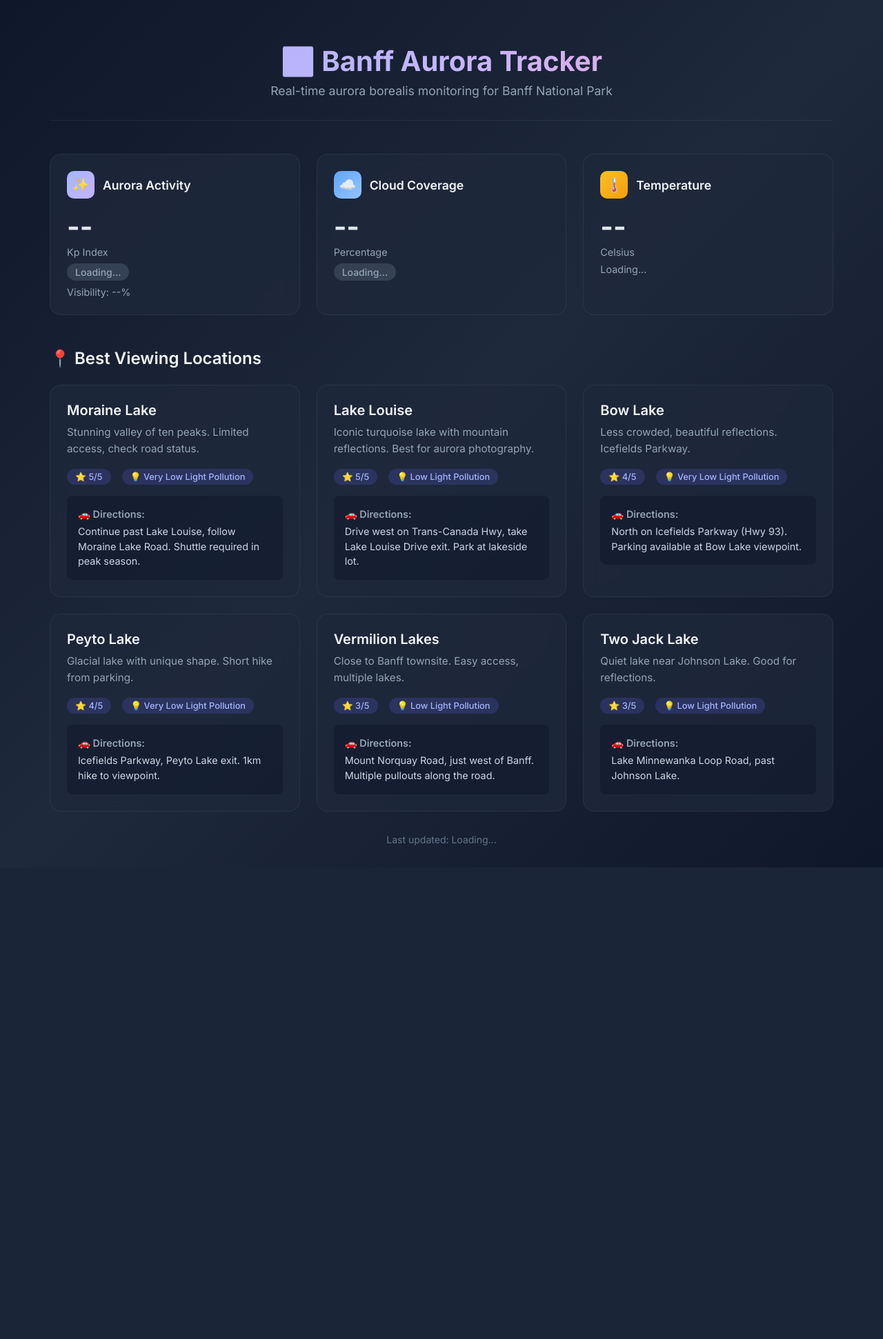
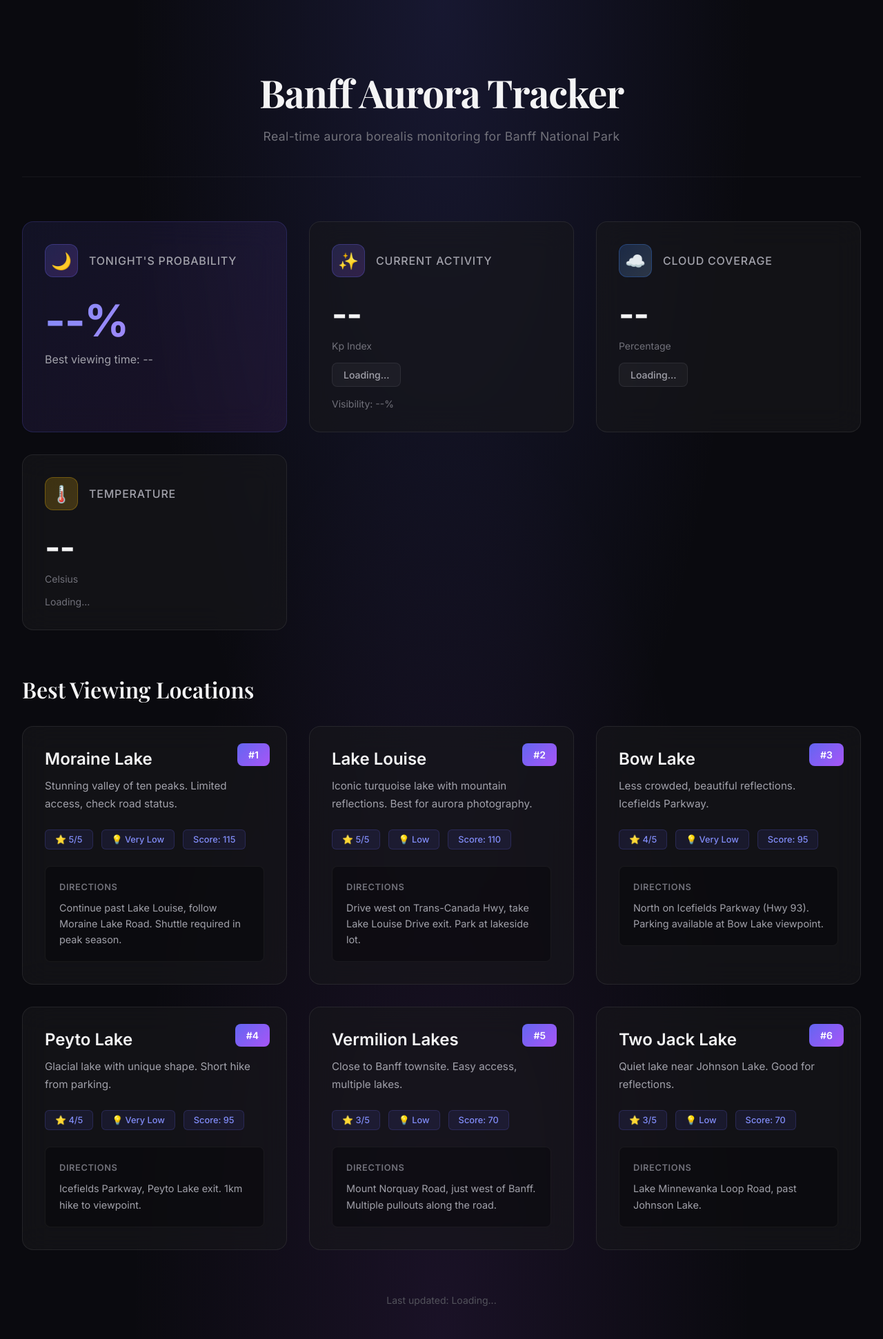
Before and after one commit to mindblowingboys123-coder/Aurora_Tracker_Banff, a Flask app: page / in a window 1280 px wide. Shown: the whole page at 69% size. Before the commit the page ends 1258 px from the top, so only its background shows below. Run offline with Flask 3, Linux system fonts and the light colour scheme; some libraries are stand-ins or nearby versions.

Commit message:
Refactor index.html for improved styling and layout
Updated styles and structure for improved layout and aesthetics. Changed font, background colors, and card designs for better visual appeal.

```diff
--- a/templates/index.html
+++ b/templates/index.html
@@ -5,7 +5,7 @@
     <meta name="viewport" content="width=device-width, initial-scale=1.0">
     <title>Banff Aurora Tracker</title>
     <script src="https://cdn.socket.io/4.5.4/socket.io.min.js"></script>
-    <link href="https://fonts.googleapis.com/css2?family=Inter:wght@300;400;500;600;700&display=swap" rel="stylesheet">
+    <link href="https://fonts.googleapis.com/css2?family=Inter:wght@300;400;500;600;700&family=Playfair+Display:wght@600;700&display=swap" rel="stylesheet">
     <style>
         * {
             margin: 0;
@@ -15,219 +15,290 @@
 
         body {
             font-family: 'Inter', sans-serif;
-            background: linear-gradient(135deg, #0f172a 0%, #1e293b 50%, #0f172a 100%);
-            color: #e2e8f0;
+            background: #0a0a0f;
+            color: #e4e4e7;
             min-height: 100vh;
+            background-image:
+                radial-gradient(ellipse at top, rgba(99, 102, 241, 0.15) 0%, transparent 50%),
+                radial-gradient(ellipse at bottom, rgba(168, 85, 247, 0.1) 0%, transparent 50%);
         }
 
         .container {
-            max-width: 1200px;
+            max-width: 1400px;
             margin: 0 auto;
-            padding: 2rem;
+            padding: 3rem 2rem;
         }
 
         header {
             text-align: center;
-            margin-bottom: 3rem;
-            padding: 2rem 0;
-            border-bottom: 1px solid rgba(148, 163, 184, 0.1);
+            margin-bottom: 4rem;
+            padding: 3rem 0;
+            border-bottom: 1px solid rgba(255, 255, 255, 0.05);
         }
 
         h1 {
-            font-size: 2.5rem;
+            font-family: 'Playfair Display', serif;
+            font-size: 3.5rem;
             font-weight: 700;
-            background: linear-gradient(90deg, #a5b4fc, #c4b5fd, #f9a8d4);
-            -webkit-background-clip: text;
-            -webkit-text-fill-color: transparent;
-            background-clip: text;
-            margin-bottom: 0.5rem;
+            color: #f4f4f5;
+            margin-bottom: 1rem;
+            letter-spacing: -0.02em;
         }
 
         .subtitle {
-            color: #94a3b8;
+            color: #71717a;
             font-size: 1.1rem;
+            font-weight: 400;
+            letter-spacing: 0.02em;
         }
 
         .dashboard {
             display: grid;
-            grid-template-columns: repeat(auto-fit, minmax(300px, 1fr));
-            gap: 1.5rem;
-            margin-bottom: 2rem;
+            grid-template-columns: repeat(auto-fit, minmax(320px, 1fr));
+            gap: 2rem;
+            margin-bottom: 4rem;
         }
 
         .card {
-            background: rgba(30, 41, 59, 0.8);
-            backdrop-filter: blur(10px);
-            border: 1px solid rgba(148, 163, 184, 0.1);
-            border-radius: 1rem;
-            padding: 1.5rem;
-            transition: transform 0.2s, box-shadow 0.2s;
+            background: rgba(24, 24, 27, 0.6);
+            backdrop-filter: blur(20px);
+            border: 1px solid rgba(255, 255, 255, 0.08);
+            border-radius: 16px;
+            padding: 2rem;
+            transition: all 0.3s ease;
         }
 
         .card:hover {
-            transform: translateY(-2px);
-            box-shadow: 0 10px 40px rgba(0, 0, 0, 0.3);
+            border-color: rgba(99, 102, 241, 0.3);
+            transform: translateY(-4px);
+            box-shadow: 0 20px 40px rgba(0, 0, 0, 0.4);
         }
 
         .card-header {
             display: flex;
             align-items: center;
-            gap: 0.75rem;
-            margin-bottom: 1rem;
+            gap: 1rem;
+            margin-bottom: 1.5rem;
         }
 
         .card-icon {
-            width: 40px;
-            height: 40px;
-            border-radius: 10px;
+            width: 48px;
+            height: 48px;
+            border-radius: 12px;
             display: flex;
             align-items: center;
             justify-content: center;
-            font-size: 1.25rem;
+            font-size: 1.5rem;
         }
 
         .card-title {
-            font-size: 1.1rem;
-            font-weight: 600;
-            color: #f1f5f9;
+            font-size: 1rem;
+            font-weight: 500;
+            color: #a1a1aa;
+            text-transform: uppercase;
+            letter-spacing: 0.05em;
         }
 
         .metric-value {
-            font-size: 2.5rem;
+            font-size: 3rem;
             font-weight: 700;
-            margin-bottom: 0.25rem;
+            margin-bottom: 0.5rem;
+            color: #f4f4f5;
+            letter-spacing: -0.02em;
         }
 
         .metric-label {
-            color: #94a3b8;
-            font-size: 0.9rem;
+            color: #71717a;
+            font-size: 0.875rem;
+            font-weight: 400;
         }
 
         .status-badge {
             display: inline-block;
-            padding: 0.25rem 0.75rem;
-            border-radius: 9999px;
+            padding: 0.5rem 1rem;
+            border-radius: 8px;
             font-size: 0.875rem;
             font-weight: 500;
+            margin-top: 1rem;
+        }
+
+        .status-good {
+            background: rgba(34, 197, 94, 0.1);
+            color: #4ade80;
+            border: 1px solid rgba(34, 197, 94, 0.2);
+        }
+
+        .status-warning {
+            background: rgba(234, 179, 8, 0.1);
+            color: #fbbf24;
+            border: 1px solid rgba(234, 179, 8, 0.2);
+        }
+
+        .status-danger {
+            background: rgba(239, 68, 68, 0.1);
+            color: #f87171;
+            border: 1px solid rgba(239, 68, 68, 0.2);
+        }
+
+        .status-unknown {
+            background: rgba(113, 113, 122, 0.1);
+            color: #a1a1aa;
+            border: 1px solid rgba(113, 113, 122, 0.2);
+        }
+
+        .tonight-card {
+            background: linear-gradient(135deg, rgba(99, 102, 241, 0.1) 0%, rgba(168, 85, 247, 0.1) 100%);
+            border: 1px solid rgba(99, 102, 241, 0.2);
+        }
+
+        .tonight-probability {
+            font-size: 4rem;
+            font-weight: 700;
+            background: linear-gradient(135deg, #818cf8, #c084fc);
+            -webkit-background-clip: text;
+            -webkit-text-fill-color: transparent;
+            background-clip: text;
+        }
+
+        .best-time {
+            color: #a1a1aa;
+            font-size: 1rem;
             margin-top: 0.5rem;
         }
 
-        .status-good {
-            background: rgba(34, 197, 94, 0.2);
-            color: #4ade80;
-        }
-
-        .status-warning {
-            background: rgba(234, 179, 8, 0.2);
-            color: #fbbf24;
-        }
-
-        .status-danger {
-            background: rgba(239, 68, 68, 0.2);
-            color: #f87171;
-        }
-
-        .status-unknown {
-            background: rgba(148, 163, 184, 0.2);
-            color: #94a3b8;
-        }
-
         .locations-section {
-            margin-top: 3rem;
+            margin-top: 4rem;
         }
 
         .section-title {
-            font-size: 1.5rem;
+            font-family: 'Playfair Display', serif;
+            font-size: 2rem;
             font-weight: 600;
-            margin-bottom: 1.5rem;
-            color: #f1f5f9;
+            margin-bottom: 2rem;
+            color: #f4f4f5;
         }
 
         .locations-grid {
             display: grid;
-            grid-template-columns: repeat(auto-fit, minmax(350px, 1fr));
-            gap: 1.5rem;
+            grid-template-columns: repeat(auto-fit, minmax(380px, 1fr));
+            gap: 2rem;
         }
 
         .location-card {
-            background: rgba(30, 41, 59, 0.8);
-            backdrop-filter: blur(10px);
-            border: 1px solid rgba(148, 163, 184, 0.1);
-            border-radius: 1rem;
-            padding: 1.5rem;
-            transition: transform 0.2s, box-shadow 0.2s;
+            background: rgba(24, 24, 27, 0.6);
+            backdrop-filter: blur(20px);
+            border: 1px solid rgba(255, 255, 255, 0.08);
+            border-radius: 16px;
+            padding: 2rem;
+            transition: all 0.3s ease;
+            position: relative;
+            overflow: hidden;
+        }
+
+        .location-card::before {
+            content: '';
+            position: absolute;
+            top: 0;
+            left: 0;
+            right: 0;
+            height: 3px;
+            background: linear-gradient(90deg, #6366f1, #a855f7);
+            opacity: 0;
+            transition: opacity 0.3s ease;
+        }
+
+        .location-card:hover::before {
+            opacity: 1;
         }
 
         .location-card:hover {
-            transform: translateY(-2px);
-            box-shadow: 0 10px 40px rgba(0, 0, 0, 0.3);
+            border-color: rgba(99, 102, 241, 0.3);
+            transform: translateY(-4px);
+            box-shadow: 0 20px 40px rgba(0, 0, 0, 0.4);
+        }
+
+        .location-rank {
+            position: absolute;
+            top: 1.5rem;
+            right: 1.5rem;
+            background: linear-gradient(135deg, #6366f1, #a855f7);
+            color: white;
+            padding: 0.5rem 1rem;
+            border-radius: 8px;
+            font-size: 0.875rem;
+            font-weight: 600;
         }
 
         .location-name {
-            font-size: 1.25rem;
+            font-size: 1.5rem;
             font-weight: 600;
-            margin-bottom: 0.5rem;
-            color: #f1f5f9;
+            margin-bottom: 0.75rem;
+            color: #f4f4f5;
         }
 
         .location-description {
-            color: #94a3b8;
+            color: #a1a1aa;
             font-size: 0.95rem;
-            margin-bottom: 1rem;
-            line-height: 1.6;
+            margin-bottom: 1.5rem;
+            line-height: 1.7;
         }
 
         .location-meta {
             display: flex;
-            gap: 1rem;
-            margin-bottom: 1rem;
+            gap: 0.75rem;
+            margin-bottom: 1.5rem;
             flex-wrap: wrap;
         }
 
         .meta-tag {
-            background: rgba(99, 102, 241, 0.2);
-            color: #a5b4fc;
-            padding: 0.25rem 0.75rem;
-            border-radius: 9999px;
+            background: rgba(99, 102, 241, 0.1);
+            color: #818cf8;
+            padding: 0.375rem 0.875rem;
+            border-radius: 6px;
             font-size: 0.8rem;
             font-weight: 500;
+            border: 1px solid rgba(99, 102, 241, 0.2);
         }
 
         .location-directions {
-            background: rgba(15, 23, 42, 0.5);
-            padding: 1rem;
-            border-radius: 0.5rem;
+            background: rgba(0, 0, 0, 0.3);
+            padding: 1.25rem;
+            border-radius: 8px;
             font-size: 0.9rem;
-            color: #cbd5e1;
-            line-height: 1.5;
+            color: #a1a1aa;
+            line-height: 1.6;
+            border: 1px solid rgba(255, 255, 255, 0.05);
         }
 
         .directions-label {
             font-weight: 600;
-            color: #94a3b8;
-            margin-bottom: 0.25rem;
+            color: #71717a;
+            margin-bottom: 0.5rem;
             display: block;
+            font-size: 0.8rem;
+            text-transform: uppercase;
+            letter-spacing: 0.05em;
         }
 
         .notification-container {
             position: fixed;
-            top: 1rem;
-            right: 1rem;
+            top: 2rem;
+            right: 2rem;
             z-index: 1000;
             display: flex;
             flex-direction: column;
-            gap: 0.5rem;
+            gap: 1rem;
         }
 
         .notification {
-            background: rgba(30, 41, 59, 0.95);
-            backdrop-filter: blur(10px);
-            border: 1px solid rgba(148, 163, 184, 0.2);
-            border-radius: 0.75rem;
-            padding: 1rem 1.5rem;
-            max-width: 400px;
-            animation: slideIn 0.3s ease-out;
-            box-shadow: 0 10px 40px rgba(0, 0, 0, 0.3);
+            background: rgba(24, 24, 27, 0.95);
+            backdrop-filter: blur(20px);
+            border: 1px solid rgba(255, 255, 255, 0.1);
+            border-radius: 12px;
+            padding: 1.5rem;
+            max-width: 420px;
+            animation: slideIn 0.4s ease-out;
+            box-shadow: 0 20px 40px rgba(0, 0, 0, 0.5);
         }
 
         .notification.warning {
@@ -251,31 +322,44 @@
 
         .last-updated {
             text-align: center;
-            color: #64748b;
+            color: #52525b;
             font-size: 0.875rem;
-            margin-top: 2rem;
+            margin-top: 4rem;
+            font-weight: 400;
         }
 
         .loading {
-            color: #94a3b8;
+            color: #71717a;
             font-style: italic;
         }
 
         .aurora-icon {
-            background: linear-gradient(135deg, #a5b4fc, #c4b5fd);
+            background: linear-gradient(135deg, rgba(99, 102, 241, 0.2), rgba(168, 85, 247, 0.2));
+            border: 1px solid rgba(99, 102, 241, 0.3);
         }
 
         .cloud-icon {
-            background: linear-gradient(135deg, #60a5fa, #93c5fd);
+            background: linear-gradient(135deg, rgba(59, 130, 246, 0.2), rgba(147, 197, 253, 0.2));
+            border: 1px solid rgba(59, 130, 246, 0.3);
         }
 
         .temp-icon {
-            background: linear-gradient(135deg, #fbbf24, #f59e0b);
+            background: linear-gradient(135deg, rgba(234, 179, 8, 0.2), rgba(251, 191, 36, 0.2));
+            border: 1px solid rgba(234, 179, 8, 0.3);
+        }
+
+        .time-icon {
+            background: linear-gradient(135deg, rgba(99, 102, 241, 0.2), rgba(168, 85, 247, 0.2));
+            border: 1px solid rgba(99, 102, 241, 0.3);
         }
 
         @media (max-width: 768px) {
             h1 {
-                font-size: 1.75rem;
+                font-size: 2.5rem;
+            }
+
+            .container {
+                padding: 2rem 1.5rem;
             }
 
             .dashboard {
@@ -289,6 +373,7 @@
             .notification-container {
                 left: 1rem;
                 right: 1rem;
+                top: 1rem;
             }
         }
     </style>
@@ -296,20 +381,29 @@
 <body>
     <div class="container">
         <header>
-            <h1>🌌 Banff Aurora Tracker</h1>
+            <h1>Banff Aurora Tracker</h1>
             <p class="subtitle">Real-time aurora borealis monitoring for Banff National Park</p>
         </header>
 
         <div class="dashboard">
+            <div class="card tonight-card">
+                <div class="card-header">
+                    <div class="card-icon time-icon">🌙</div>
+                    <span class="card-title">Tonight's Probability</span>
+                </div>
+                <div class="metric-value tonight-probability" id="tonight-probability">--%</div>
+                <div class="best-time" id="best-viewing-time">Best viewing time: --</div>
+            </div>
+
             <div class="card">
                 <div class="card-header">
                     <div class="card-icon aurora-icon">✨</div>
-                    <span class="card-title">Aurora Activity</span>
+                    <span class="card-title">Current Activity</span>
                 </div>
                 <div class="metric-value" id="kp-value">--</div>
                 <div class="metric-label">Kp Index</div>
                 <div id="aurora-status" class="status-badge status-unknown">Loading...</div>
-                <div class="metric-label" style="margin-top: 0.5rem;">Visibility: <span id="visibility-value">--</span>%</div>
+                <div class="metric-label" style="margin-top: 1rem;">Visibility: <span id="visibility-value">--</span>%</div>
             </div>
 
             <div class="card">
@@ -329,12 +423,12 @@
                 </div>
                 <div class="metric-value" id="temp-value">--</div>
                 <div class="metric-label">Celsius</div>
-                <div class="metric-label" style="margin-top: 0.5rem;" id="weather-desc">Loading...</div>
+                <div class="metric-label" style="margin-top: 1rem;" id="weather-desc">Loading...</div>
             </div>
         </div>
 
         <div class="locations-section">
-            <h2 class="section-title">📍 Best Viewing Locations</h2>
+            <h2 class="section-title">Best Viewing Locations</h2>
             <div class="locations-grid" id="locations-grid">
                 <!-- Locations will be loaded here -->
             </div>
@@ -354,14 +448,26 @@
             const kpValue = document.getElementById('kp-value');
             const visibilityValue = document.getElementById('visibility-value');
             const auroraStatus = document.getElementById('aurora-status');
+            const tonightProbability = document.getElementById('tonight-probability');
+            const bestViewingTime = document.getElementById('best-viewing-time');
 
             kpValue.textContent = data.kp_index.toFixed(1);
             visibilityValue.textContent = data.visibility_probability.toFixed(0);
 
+            if (data.tonight_probability !== undefined) {
+                tonightProbability.textContent = data.tonight_probability.toFixed(0) + '%';
+            }
+
+            if (data.best_viewing_time) {
+                bestViewingTime.textContent = 'Best viewing time: ' + data.best_viewing_time;
+            } else {
+                bestViewingTime.textContent = 'Best viewing time: Not available';
+            }
+
             auroraStatus.className = 'status-badge';
             if (data.kp_index >= 5) {
                 auroraStatus.classList.add('status-good');
-                auroraStatus.textContent = 'High Activity - Great viewing!';
+                auroraStatus.textContent = 'High Activity';
             } else if (data.kp_index >= 4) {
                 auroraStatus.classList.add('status-warning');
                 auroraStatus.textContent = 'Moderate Activity';
@@ -406,10 +512,10 @@
             const notification = document.createElement('div');
             notification.className = `notification ${data.type === 'cloud_warning' ? 'warning' : 'info'}`;
             notification.innerHTML = `
-                <div style="font-weight: 600; margin-bottom: 0.25rem;">
+                <div style="font-weight: 600; margin-bottom: 0.5rem; color: #f4f4f5;">
                     ${data.type === 'cloud_warning' ? '⚠️ Cloud Alert' : 'ℹ️ Update'}
                 </div>
-                <div style="font-size: 0.9rem;">${data.message}</div>
+                <div style="font-size: 0.9rem; color: #a1a1aa;">${data.message}</div>
             `;
             container.appendChild(notification);
 
@@ -430,16 +536,18 @@
                 .then(response => response.json())
                 .then(locations => {
                     const grid = document.getElementById('locations-grid');
-                    grid.innerHTML = locations.map(loc => `
+                    grid.innerHTML = locations.map((loc, index) => `
                         <div class="location-card">
+                            <div class="location-rank">#${index + 1}</div>
                             <div class="location-name">${loc.name}</div>
                             <div class="location-description">${loc.description}</div>
                             <div class="location-meta">
                                 <span class="meta-tag">⭐ ${loc.rating}/5</span>
-                                <span class="meta-tag">💡 ${loc.light_pollution} Light Pollution</span>
+                                <span class="meta-tag">💡 ${loc.light_pollution}</span>
+                                <span class="meta-tag">Score: ${loc.current_score || 'N/A'}</span>
                             </div>
                             <div class="location-directions">
-                                <span class="directions-label">🚗 Directions:</span>
+                                <span class="directions-label">Directions</span>
                                 ${loc.directions}
                             </div>
                         </div>
```
